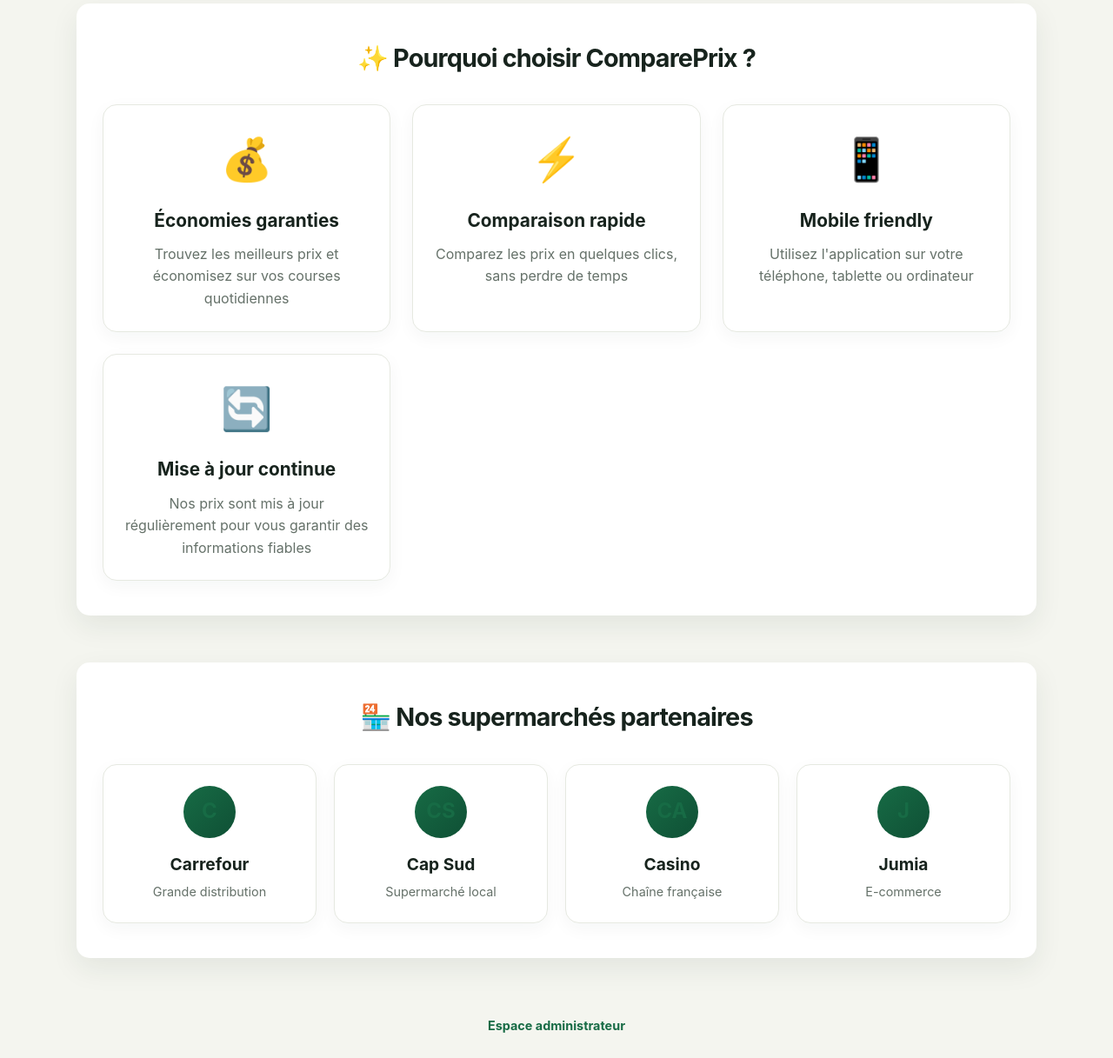
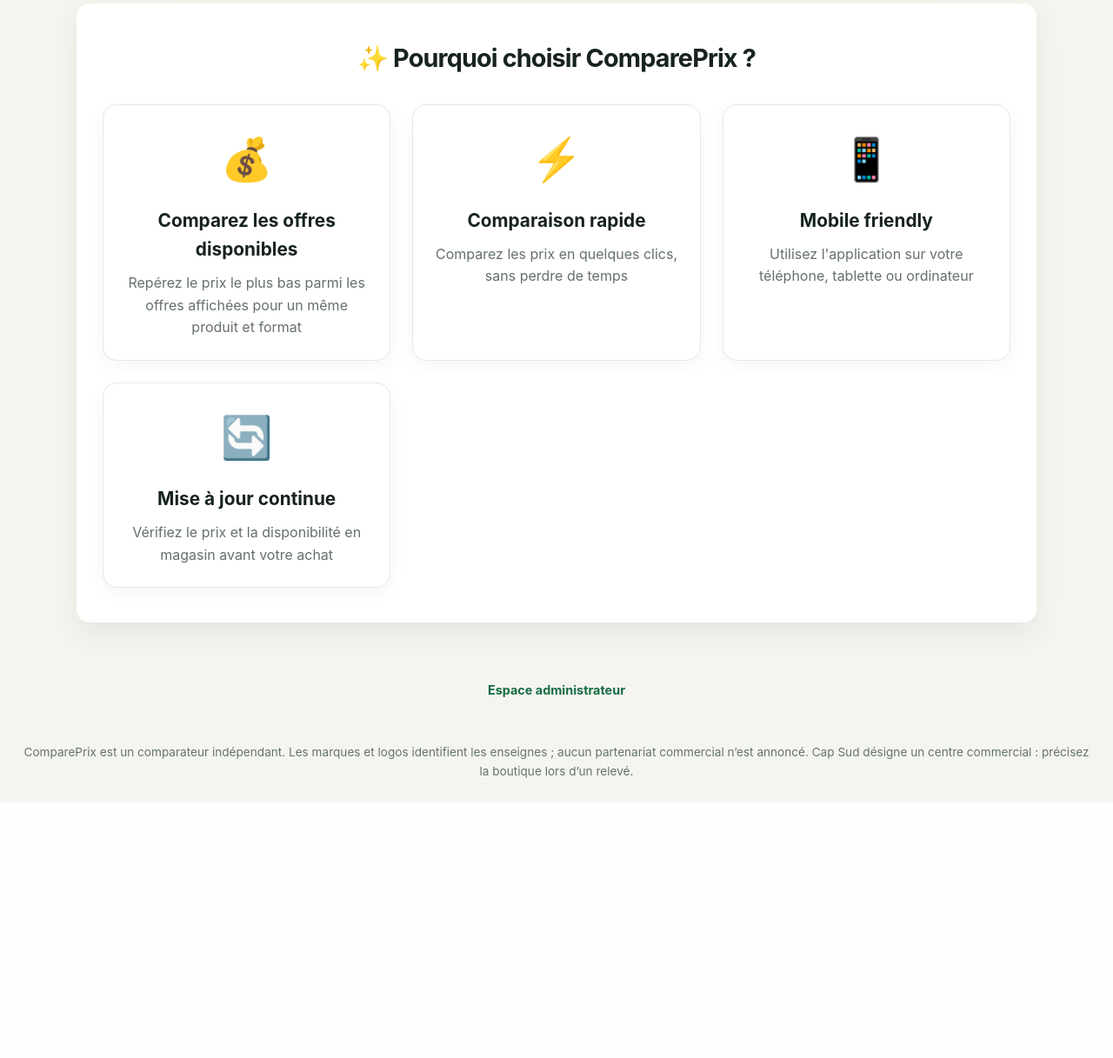
Before and after one commit to patrickeudess/compareprix, a Flask app: page / in a window 1280 px wide. Shown: the part 941-2158 px from the top of the page at 87% size. After the commit the page ends 1864 px from the top, so only its background shows below. Run offline with Flask 3, Linux system fonts and the light colour scheme.

Commit message:
Retirer les partenariats et identifier les enseignes avec leurs logos officiels

```diff
--- a/templates/index.html
+++ b/templates/index.html
@@ -1954,6 +1954,10 @@
         .admin-entry { padding: 8px 20px 26px; text-align: center; color: #647168; font-size: .9rem; }
         .admin-entry a { color: #176b45; font-weight: 650; text-decoration: none; }
         .admin-entry a:hover { text-decoration: underline; }
+        .supermarket-logo { background: #fff; border: 1px solid #e3e9e5; width: 64px; height: 44px; flex-shrink: 0; border-radius: 8px; overflow: hidden; }
+        .supermarket-logo img { width: 100%; height: 100%; object-fit: contain; padding: 4px; }
+        .data-notice { margin: 16px 0; padding: 14px 18px; background: #fff6df; border-radius: 12px; color: #674c18; line-height: 1.6; }
+        .independence-note { text-align: center; color: #65736c; font-size: .85rem; padding: 24px; }
     </style>
 </head>
 <body>
@@ -2018,6 +2022,7 @@
         <div id="resultsSection" class="results-container" style="display: none;">
             <div id="stats" class="stats"></div>
 
+            <p class="data-notice">Consultation libre, sans compte. Les prix de démonstration ne sont pas des offres commerciales vérifiées. Comparez des formats équivalents et confirmez le prix en magasin.</p>
             <div class="filters">
                 <button class="filter-btn active" onclick="filterBySupermarket('all')">Tous</button>
                 <button class="filter-btn" onclick="filterBySupermarket('Carrefour')">Carrefour</button>
@@ -2035,8 +2040,8 @@
             <div class="features-grid">
                 <div class="feature-card">
                     <div class="feature-icon">💰</div>
-                    <h3>Économies garanties</h3>
-                    <p>Trouvez les meilleurs prix et économisez sur vos courses quotidiennes</p>
+                    <h3>Comparez les offres disponibles</h3>
+                    <p>Repérez le prix le plus bas parmi les offres affichées pour un même produit et format</p>
                 </div>
                 <div class="feature-card">
                     <div class="feature-icon">⚡</div>
@@ -2051,37 +2056,11 @@
                 <div class="feature-card">
                     <div class="feature-icon">🔄</div>
                     <h3>Mise à jour continue</h3>
-                    <p>Nos prix sont mis à jour régulièrement pour vous garantir des informations fiables</p>
+                    <p>Vérifiez le prix et la disponibilité en magasin avant votre achat</p>
                 </div>
             </div>
         </div>
 
-        <!-- Section des supermarchés partenaires -->
-        <div class="partners-section">
-            <h2>🏪 Nos supermarchés partenaires</h2>
-            <div class="partners-grid">
-                <div class="partner-card">
-                    <div class="partner-logo">C</div>
-                    <h3>Carrefour</h3>
-                    <p>Grande distribution</p>
-                </div>
-                <div class="partner-card">
-                    <div class="partner-logo">CS</div>
-                    <h3>Cap Sud</h3>
-                    <p>Supermarché local</p>
-                </div>
-                <div class="partner-card">
-                    <div class="partner-logo">CA</div>
-                    <h3>Casino</h3>
-                    <p>Chaîne française</p>
-                </div>
-                <div class="partner-card">
-                    <div class="partner-logo">J</div>
-                    <h3>Jumia</h3>
-                    <p>E-commerce</p>
-                </div>
-            </div>
-        </div>
     </div>
 
     <!-- Modal de feedback -->
@@ -2171,6 +2150,30 @@
     </div>
 
     <script>
+        // Logos d'identification issus des sites officiels, sans affiliation.
+        const storeLogos = Object.freeze({
+            'carrefour': 'https://carrefour.ci/wp-content/uploads/2023/08/carrefour-ci-logo.svg',
+            'cap sud': 'https://groupeprosuma.com/wp-content/uploads/2022/10/logo-cap-sud-mini.png',
+            'casino': 'https://groupeprosuma.com/wp-content/uploads/2020/12/logo-casno-supermarche-mini.png'
+        });
+        function storeLogo(name) {
+            const source = storeLogos[String(name).trim().toLowerCase()];
+            return source ? '<img src="' + source + '" alt="" loading="lazy" referrerpolicy="no-referrer" onerror="this.hidden=true;this.nextElementSibling.hidden=false"><span hidden>' + escapeHtml(String(name).charAt(0)) + '</span>' : escapeHtml(String(name || '?').charAt(0));
+        }
+        function updateStoreFilters(results) {
+            const container = document.querySelector('.filters');
+            container.replaceChildren();
+            const names = ['all', ...new Set(results.map(row => row.supermarche))];
+            names.forEach(name => {
+                const button = document.createElement('button');
+                button.type = 'button';
+                button.className = 'filter-btn' + (name === 'all' ? ' active' : '');
+                button.textContent = name === 'all' ? 'Tous' : name;
+                button.addEventListener('click', () => filterBySupermarket(name, button));
+                container.appendChild(button);
+            });
+            currentFilter = 'all';
+        }
         // Variables globales
         let currentResults = [];
         let currentFilter = 'all';
@@ -2229,6 +2232,7 @@
                     return;
                 }
                 currentResults = data.results;
+                updateStoreFilters(currentResults);
                 displayResults(data.results, searchTerm);
             })
             .catch(error => {
@@ -2237,14 +2241,14 @@
             });
         }
 
-        function filterBySupermarket(supermarket) {
+        function filterBySupermarket(supermarket, button) {
             currentFilter = supermarket;
 
             // Mettre à jour l'état actif des filtres
             document.querySelectorAll('.filter-btn').forEach(btn => {
                 btn.classList.remove('active');
             });
-            event.target.classList.add('active');
+            (button || event.target).classList.add('active');
 
             // Filtrer les résultats
             let filteredResults = currentResults;
@@ -2336,7 +2340,7 @@
                         </td>
                         <td><strong>${escapeHtml(article.article)}</strong></td>
                         <td class="supermarket-cell">
-                            <div class="supermarket-logo">${escapeHtml(String(article.supermarche || "?").charAt(0))}</div>
+                            <div class="supermarket-logo">${storeLogo(article.supermarche)}</div>
                             <span class="supermarket-name">${escapeHtml(article.supermarche)}</span>
                         </td>
                         <td class="price-cell">${article.prix} FCFA</td>
@@ -2550,5 +2554,6 @@
         });
     </script>
     <footer class="admin-entry"><a href="/admin">Espace administrateur</a></footer>
+<p class="independence-note">ComparePrix est un comparateur indépendant. Les marques et logos identifient les enseignes ; aucun partenariat commercial n’est annoncé. Cap Sud désigne un centre commercial : précisez la boutique lors d’un relevé.</p>
 </body>
 </html>
```
